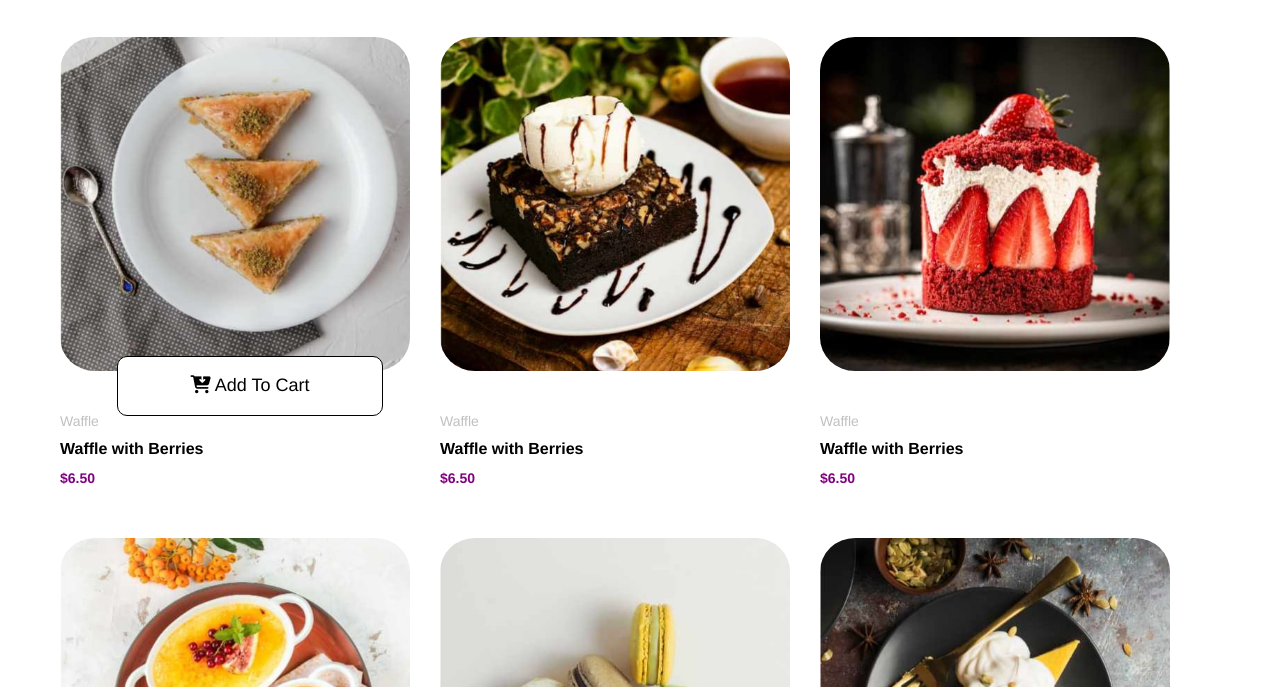
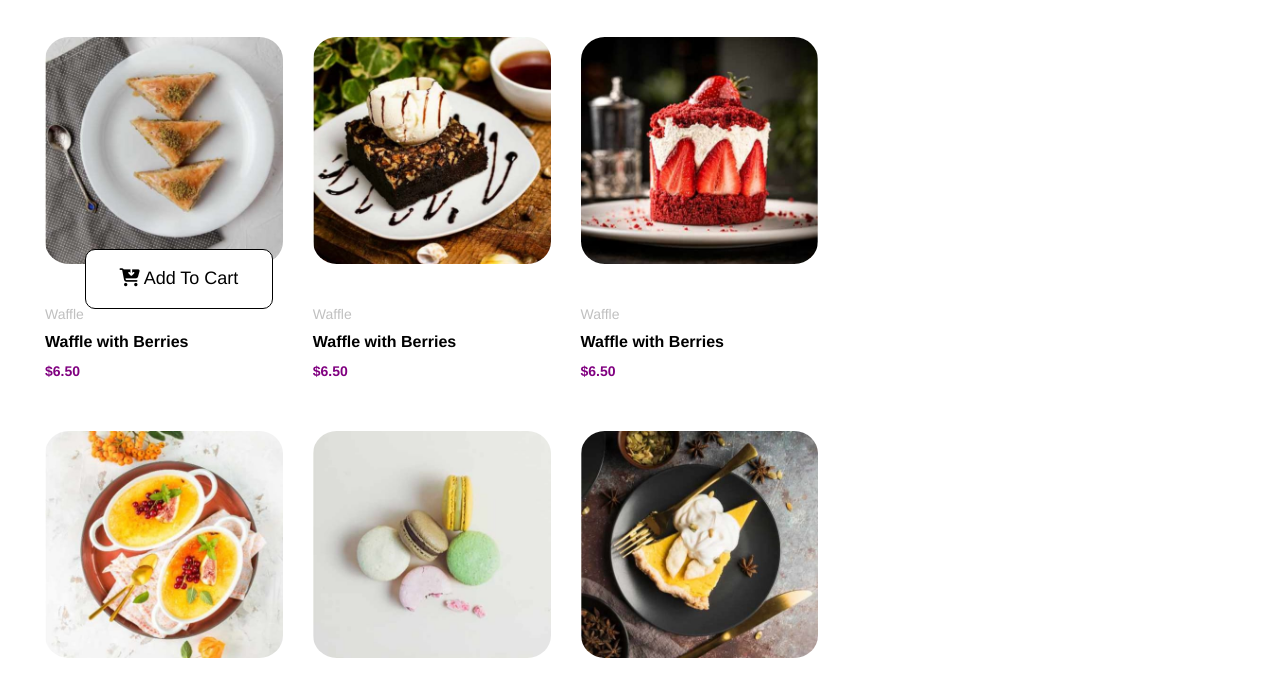
Before and after one commit to dhtml/design-mini-cart-part-1, a plain HTML site: page index.html in a window 1280 px wide. Shown: the part 113-800 px from the top of the page. Drawn offline with nearby package versions, Linux system fonts and the light colour scheme.

Commit message:
Update index.html

```diff
--- a/index.html
+++ b/index.html
@@ -6,7 +6,7 @@
     <meta http-equiv="X-UA-Compatible" content="IE=edge">
     <meta name="viewport" content="width=device-width, initial-scale=1">
     <!-- The above 3 meta tags *must* come first in the head; any other head content must come *after* these tags -->
-    <title>Mini Cart Design</title>
+    <title>Mini Cart Design | Part 1</title>
 
     <!-- Bootstrap -->
     <link href="css/bootstrap.min.css" rel="stylesheet">
@@ -32,7 +32,6 @@
         <div class="col-lg-8 left-column">
             <h1 class="main-header">Desserts</h1>
 
-            <div class="container">
                 <div class="col-lg-4">
                     <div class="cart-item">
                         <img class="cart-item-image" src="images/image-baklava-desktop.jpg">
@@ -105,9 +104,6 @@
                     </div>
                 </div>
 
-            </div>
-
-
 
         </div>
         <div class="col-lg-4 right-column">
```
